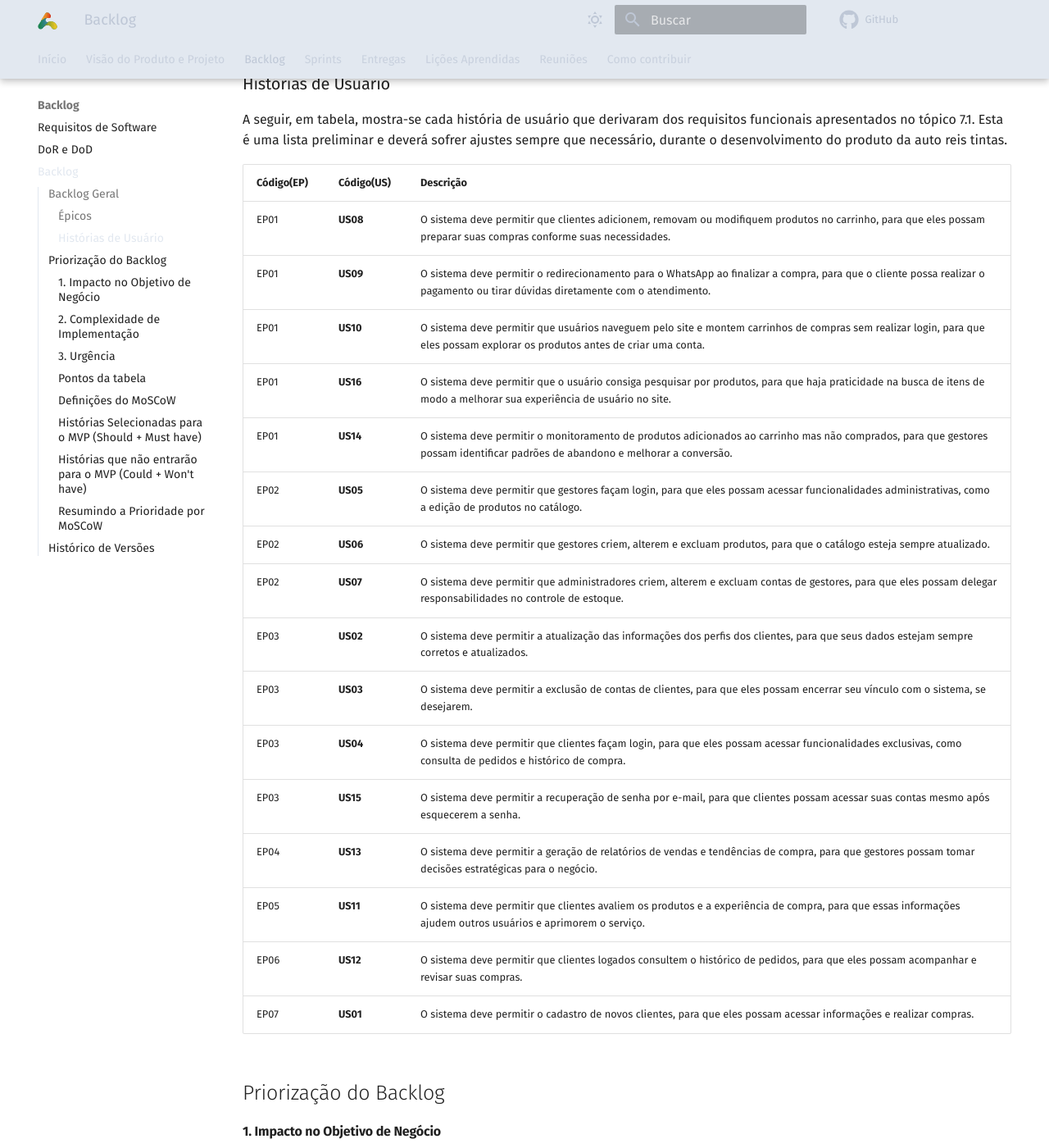
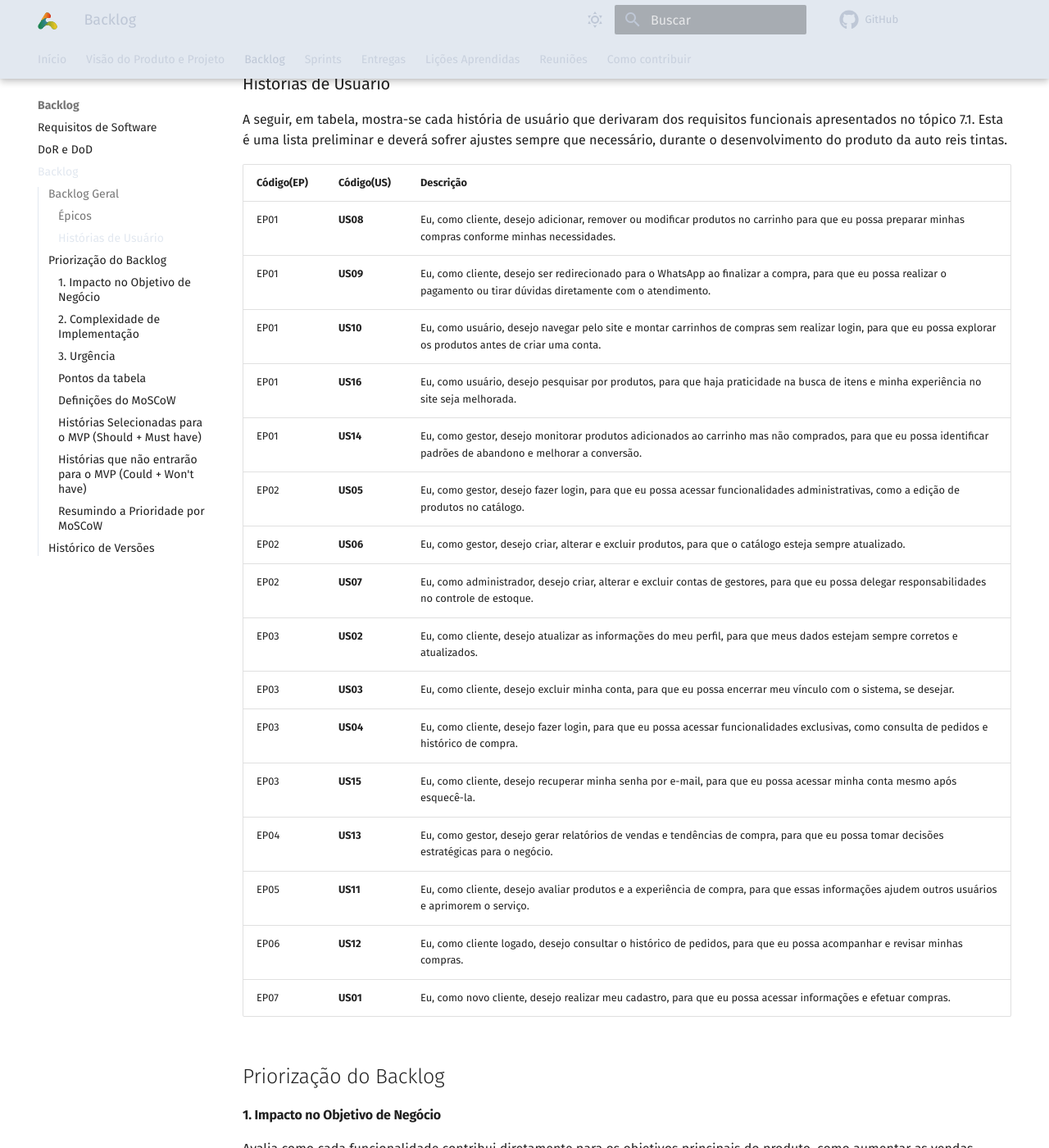
Before and after one commit to mdsreq-fga-unb/2024.2-T03-AutoReiTintas, an MkDocs documentation site: the page built from docs/auto-rei-tintas/docs/sections/product_vision/9_backlog.md, in a window 1280 px wide and 1400 px high, scrolled down 748 px. Shown: the whole window at 82% size. Built offline with MkDocs 1.6.1 and Material for MkDocs 9.7.7, drawn with Linux system fonts in a browser that asks for light colours; comment, search, counter and statistics services are not loaded.

Commit message:
Ajuste US

```diff
--- a/docs/auto-rei-tintas/docs/sections/product_vision/9_backlog.md
+++ b/docs/auto-rei-tintas/docs/sections/product_vision/9_backlog.md
@@ -19,22 +19,22 @@ A seguir, em tabela, mostra-se cada história de usuário que derivaram dos requ
 
 | Código(EP) | **Código(US)** | **Descrição** |
 | ---| ---| --- |
-| EP01 | **US08** | O sistema deve permitir que clientes adicionem, removam ou modifiquem produtos no carrinho, para que eles possam preparar suas compras conforme suas necessidades. |
-| EP01 | **US09** | O sistema deve permitir o redirecionamento para o WhatsApp ao finalizar a compra, para que o cliente possa realizar o pagamento ou tirar dúvidas diretamente com o atendimento. |
-| EP01 | **US10** | O sistema deve permitir que usuários naveguem pelo site e montem carrinhos de compras sem realizar login, para que eles possam explorar os produtos antes de criar uma conta. |
-| EP01 | **US16** | O sistema deve permitir que o usuário consiga pesquisar por produtos, para que haja praticidade na busca de itens de modo a melhorar sua experiência de usuário no site. |
-| EP01 | **US14** | O sistema deve permitir o monitoramento de produtos adicionados ao carrinho mas não comprados, para que gestores possam identificar padrões de abandono e melhorar a conversão. |
-| EP02 | **US05** | O sistema deve permitir que gestores façam login, para que eles possam acessar funcionalidades administrativas, como a edição de produtos no catálogo. |
-| EP02 | **US06** | O sistema deve permitir que gestores criem, alterem e excluam produtos, para que o catálogo esteja sempre atualizado. |
-| EP02 | **US07** | O sistema deve permitir que administradores criem, alterem e excluam contas de gestores, para que eles possam delegar responsabilidades no controle de estoque. |
-| EP03 | **US02** | O sistema deve permitir a atualização das informações dos perfis dos clientes, para que seus dados estejam sempre corretos e atualizados. |
-| EP03 | **US03** | O sistema deve permitir a exclusão de contas de clientes, para que eles possam encerrar seu vínculo com o sistema, se desejarem. |
-| EP03 | **US04** | O sistema deve permitir que clientes façam login, para que eles possam acessar funcionalidades exclusivas, como consulta de pedidos e histórico de compra. |
-| EP03 | **US15** | O sistema deve permitir a recuperação de senha por e-mail, para que clientes possam acessar suas contas mesmo após esquecerem a senha. |
-| EP04 | **US13** | O sistema deve permitir a geração de relatórios de vendas e tendências de compra, para que gestores possam tomar decisões estratégicas para o negócio. |
-| EP05 | **US11** | O sistema deve permitir que clientes avaliem os produtos e a experiência de compra, para que essas informações ajudem outros usuários e aprimorem o serviço. |
-| EP06 | **US12** | O sistema deve permitir que clientes logados consultem o histórico de pedidos, para que eles possam acompanhar e revisar suas compras. |
-| EP07 | **US01** | O sistema deve permitir o cadastro de novos clientes, para que eles possam acessar informações e realizar compras. |
+| EP01 | **US08** | Eu, como cliente, desejo adicionar, remover ou modificar produtos no carrinho para que eu possa preparar minhas compras conforme minhas necessidades. |
+| EP01 | **US09** | Eu, como cliente, desejo ser redirecionado para o WhatsApp ao finalizar a compra, para que eu possa realizar o pagamento ou tirar dúvidas diretamente com o atendimento. |
+| EP01 | **US10** | Eu, como usuário, desejo navegar pelo site e montar carrinhos de compras sem realizar login, para que eu possa explorar os produtos antes de criar uma conta. |
+| EP01 | **US16** | Eu, como usuário, desejo pesquisar por produtos, para que haja praticidade na busca de itens e minha experiência no site seja melhorada. |
+| EP01 | **US14** | Eu, como gestor, desejo monitorar produtos adicionados ao carrinho mas não comprados, para que eu possa identificar padrões de abandono e melhorar a conversão. |
+| EP02 | **US05** | Eu, como gestor, desejo fazer login, para que eu possa acessar funcionalidades administrativas, como a edição de produtos no catálogo. |
+| EP02 | **US06** | Eu, como gestor, desejo criar, alterar e excluir produtos, para que o catálogo esteja sempre atualizado. |
+| EP02 | **US07** | Eu, como administrador, desejo criar, alterar e excluir contas de gestores, para que eu possa delegar responsabilidades no controle de estoque. |
+| EP03 | **US02** | Eu, como cliente, desejo atualizar as informações do meu perfil, para que meus dados estejam sempre corretos e atualizados. |
+| EP03 | **US03** | Eu, como cliente, desejo excluir minha conta, para que eu possa encerrar meu vínculo com o sistema, se desejar. |
+| EP03 | **US04** | Eu, como cliente, desejo fazer login, para que eu possa acessar funcionalidades exclusivas, como consulta de pedidos e histórico de compra. |
+| EP03 | **US15** | Eu, como cliente, desejo recuperar minha senha por e-mail, para que eu possa acessar minha conta mesmo após esquecê-la. |
+| EP04 | **US13** | Eu, como gestor, desejo gerar relatórios de vendas e tendências de compra, para que eu possa tomar decisões estratégicas para o negócio. |
+| EP05 | **US11** | Eu, como cliente, desejo avaliar produtos e a experiência de compra, para que essas informações ajudem outros usuários e aprimorem o serviço. |
+| EP06 | **US12** | Eu, como cliente logado, desejo consultar o histórico de pedidos, para que eu possa acompanhar e revisar minhas compras. |
+| EP07 | **US01** | Eu, como novo cliente, desejo realizar meu cadastro, para que eu possa acessar informações e efetuar compras. |
 
 
 ## Priorização do Backlog
```
